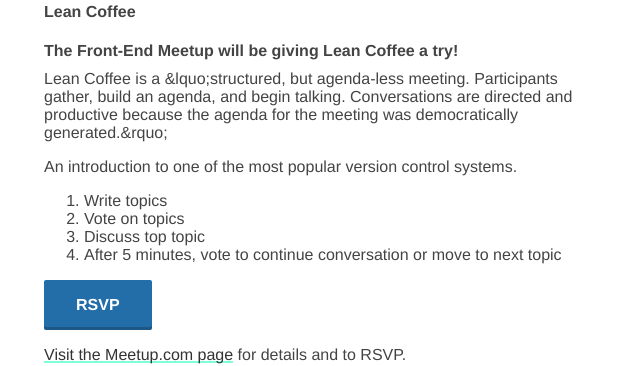
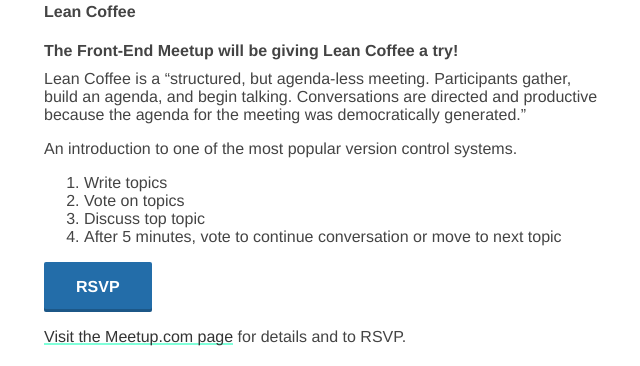
Before and after one commit to eclarrrk/meetup-website, a plain HTML site: page index.html in a window 1280 px wide. Shown: the part 446-812 px from the top of the page, without its empty margins (316-956 px from the left). Drawn offline with Linux system fonts and the light colour scheme.

Commit message:
updates double quote marks

```diff
--- a/index.html
+++ b/index.html
@@ -39,7 +39,7 @@
 				<h4>Lean Coffee</h4>
 				<h4>The Front-End Meetup will be giving Lean Coffee a try!</h4>
 				<p>
-					Lean Coffee is a &lquo;structured, but agenda-less meeting. Participants gather, build an agenda, and begin talking. Conversations are directed and productive because the agenda for the meeting was democratically generated.&rquo;
+					Lean Coffee is a &ldquo;structured, but agenda-less meeting. Participants gather, build an agenda, and begin talking. Conversations are directed and productive because the agenda for the meeting was democratically generated.&rdquo;
 				</p>
 				<p>An introduction to one of the most popular version control systems.</p>
 				<ol>
```
